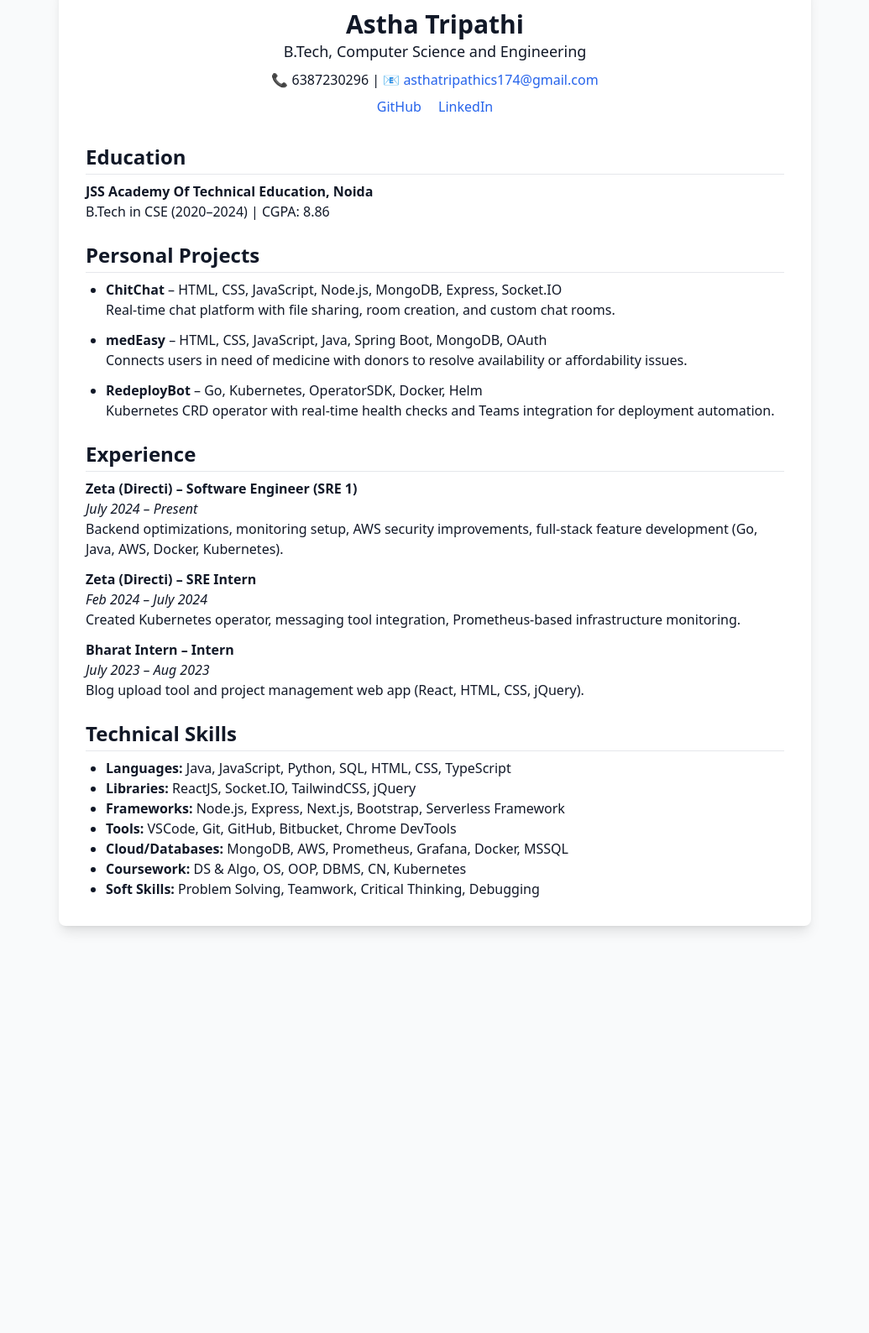
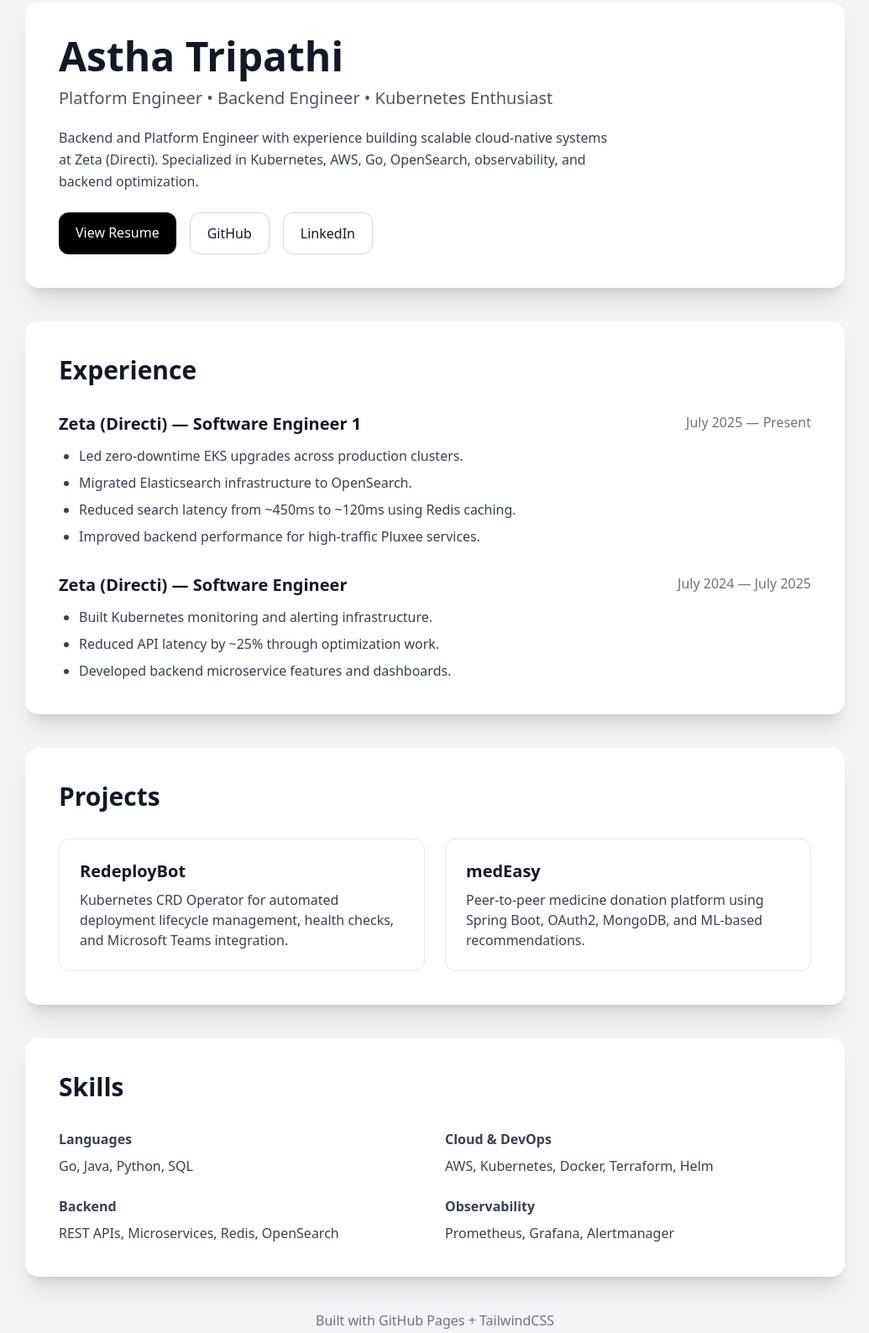
Before and after one commit to albetros24/astha_resume, a plain HTML site: page index.html in a window 1280 px wide. Shown: the part 45-1633 px from the top of the page at 84% size, without its empty margins (122-1157 px from the left). Before the commit the page ends 1172 px from the top, so only its background shows below. Drawn offline with nearby package versions, Linux system fonts and the light colour scheme.

Commit message:
Update index.html

```diff
--- a/index.html
+++ b/index.html
@@ -3,78 +3,224 @@
 <head>
   <meta charset="UTF-8" />
   <meta name="viewport" content="width=device-width, initial-scale=1.0"/>
-  <title>Astha Tripathi | Resume</title>
+  <title>Astha Tripathi | Platform & Backend Engineer</title>
+
   <script src="https://cdn.tailwindcss.com"></script>
+
+  <style>
+    html {
+      scroll-behavior: smooth;
+    }
+  </style>
 </head>
-<body class="bg-gray-50 text-gray-900 font-sans p-6">
-  <div class="max-w-4xl mx-auto bg-white shadow-lg p-8 rounded-lg">
-    <header class="text-center mb-8">
-      <h1 class="text-3xl font-bold">Astha Tripathi</h1>
-      <p class="text-lg">B.Tech, Computer Science and Engineering</p>
-      <p class="mt-2">📞 6387230296 | 📧 <a href="mailto:asthatripathics174@gmail.com" class="text-blue-600">asthatripathics174@gmail.com</a></p>
-      <div class="mt-2">
-        <a href="https://github.com/albetros24" class="text-blue-600 mr-4" target="_blank">GitHub</a>
-        <a href="https://www.linkedin.com/in/astha-tripathi-078031217/" class="text-blue-600" target="_blank">LinkedIn</a>
-      </div>
-    </header>
 
-    <section class="mb-6">
-      <h2 class="text-2xl font-semibold border-b pb-1 mb-2">Education</h2>
-      <p><strong>JSS Academy Of Technical Education, Noida</strong><br/>
-      B.Tech in CSE (2020–2024) | CGPA: 8.86</p>
-    </section>
+<body class="bg-gray-100 text-gray-900 font-sans">
 
-    <section class="mb-6">
-      <h2 class="text-2xl font-semibold border-b pb-1 mb-2">Personal Projects</h2>
-      <ul class="list-disc ml-6 space-y-3">
-        <li>
-          <strong>ChitChat</strong> – HTML, CSS, JavaScript, Node.js, MongoDB, Express, Socket.IO<br/>
-          Real-time chat platform with file sharing, room creation, and custom chat rooms.
-        </li>
-        <li>
-          <strong>medEasy</strong> – HTML, CSS, JavaScript, Java, Spring Boot, MongoDB, OAuth<br/>
-          Connects users in need of medicine with donors to resolve availability or affordability issues.
-        </li>
-        <li>
-          <strong>RedeployBot</strong> – Go, Kubernetes, OperatorSDK, Docker, Helm<br/>
-          Kubernetes CRD operator with real-time health checks and Teams integration for deployment automation.
-        </li>
-      </ul>
-    </section>
+  <div class="max-w-5xl mx-auto px-6 py-12">
 
-    <section class="mb-6">
-      <h2 class="text-2xl font-semibold border-b pb-1 mb-2">Experience</h2>
-      <div class="space-y-3">
+    <!-- HERO -->
+    <section class="bg-white rounded-2xl shadow-xl p-10">
+
+      <div class="flex flex-col md:flex-row md:items-center md:justify-between gap-8">
+
         <div>
-          <strong>Zeta (Directi) – Software Engineer (SRE 1)</strong><br/>
-          <em>July 2024 – Present</em><br/>
-          Backend optimizations, monitoring setup, AWS security improvements, full-stack feature development (Go, Java, AWS, Docker, Kubernetes).
+          <h1 class="text-5xl font-bold mb-3">
+            Astha Tripathi
+          </h1>
+
+          <p class="text-xl text-gray-600 mb-5">
+            Platform Engineer • Backend Engineer • Kubernetes Enthusiast
+          </p>
+
+          <p class="text-gray-700 leading-relaxed max-w-2xl">
+            Backend and Platform Engineer with experience building scalable cloud-native systems at Zeta (Directi).
+            Specialized in Kubernetes, AWS, Go, OpenSearch, observability, and backend optimization.
+          </p>
+
+          <div class="flex flex-wrap gap-4 mt-6">
+
+            <a
+              href="Astha_Tripathi_Resume.pdf"
+              target="_blank"
+              class="bg-black text-white px-5 py-3 rounded-xl hover:opacity-90 transition"
+            >
+              View Resume
+            </a>
+
+            <a
+              href="https://github.com/albetros24"
+              target="_blank"
+              class="border border-gray-300 px-5 py-3 rounded-xl hover:bg-gray-100 transition"
+            >
+              GitHub
+            </a>
+
+            <a
+              href="https://www.linkedin.com/in/astha-tripathi-078031217/"
+              target="_blank"
+              class="border border-gray-300 px-5 py-3 rounded-xl hover:bg-gray-100 transition"
+            >
+              LinkedIn
+            </a>
+
+          </div>
         </div>
-        <div>
-          <strong>Zeta (Directi) – SRE Intern</strong><br/>
-          <em>Feb 2024 – July 2024</em><br/>
-          Created Kubernetes operator, messaging tool integration, Prometheus-based infrastructure monitoring.
-        </div>
-        <div>
-          <strong>Bharat Intern – Intern</strong><br/>
-          <em>July 2023 – Aug 2023</em><br/>
-          Blog upload tool and project management web app (React, HTML, CSS, jQuery).
-        </div>
+
       </div>
     </section>
 
-    <section>
-      <h2 class="text-2xl font-semibold border-b pb-1 mb-2">Technical Skills</h2>
-      <ul class="list-disc ml-6">
-        <li><strong>Languages:</strong> Java, JavaScript, Python, SQL, HTML, CSS, TypeScript</li>
-        <li><strong>Libraries:</strong> ReactJS, Socket.IO, TailwindCSS, jQuery</li>
-        <li><strong>Frameworks:</strong> Node.js, Express, Next.js, Bootstrap, Serverless Framework</li>
-        <li><strong>Tools:</strong> VSCode, Git, GitHub, Bitbucket, Chrome DevTools</li>
-        <li><strong>Cloud/Databases:</strong> MongoDB, AWS, Prometheus, Grafana, Docker, MSSQL</li>
-        <li><strong>Coursework:</strong> DS & Algo, OS, OOP, DBMS, CN, Kubernetes</li>
-        <li><strong>Soft Skills:</strong> Problem Solving, Teamwork, Critical Thinking, Debugging</li>
-      </ul>
+    <!-- EXPERIENCE -->
+    <section class="mt-10 bg-white rounded-2xl shadow-xl p-10">
+
+      <h2 class="text-3xl font-bold mb-8">
+        Experience
+      </h2>
+
+      <div class="space-y-8">
+
+        <div>
+          <div class="flex justify-between flex-wrap gap-2">
+            <h3 class="text-xl font-semibold">
+              Zeta (Directi) — Software Engineer 1
+            </h3>
+
+            <span class="text-gray-500">
+              July 2025 — Present
+            </span>
+          </div>
+
+          <ul class="list-disc ml-6 mt-3 text-gray-700 space-y-2">
+            <li>
+              Led zero-downtime EKS upgrades across production clusters.
+            </li>
+
+            <li>
+              Migrated Elasticsearch infrastructure to OpenSearch.
+            </li>
+
+            <li>
+              Reduced search latency from ~450ms to ~120ms using Redis caching.
+            </li>
+
+            <li>
+              Improved backend performance for high-traffic Pluxee services.
+            </li>
+          </ul>
+        </div>
+
+        <div>
+          <div class="flex justify-between flex-wrap gap-2">
+            <h3 class="text-xl font-semibold">
+              Zeta (Directi) — Software Engineer
+            </h3>
+
+            <span class="text-gray-500">
+              July 2024 — July 2025
+            </span>
+          </div>
+
+          <ul class="list-disc ml-6 mt-3 text-gray-700 space-y-2">
+            <li>
+              Built Kubernetes monitoring and alerting infrastructure.
+            </li>
+
+            <li>
+              Reduced API latency by ~25% through optimization work.
+            </li>
+
+            <li>
+              Developed backend microservice features and dashboards.
+            </li>
+          </ul>
+        </div>
+
+      </div>
     </section>
+
+    <!-- PROJECTS -->
+    <section class="mt-10 bg-white rounded-2xl shadow-xl p-10">
+
+      <h2 class="text-3xl font-bold mb-8">
+        Projects
+      </h2>
+
+      <div class="grid md:grid-cols-2 gap-6">
+
+        <div class="border rounded-xl p-6">
+          <h3 class="text-xl font-semibold mb-2">
+            RedeployBot
+          </h3>
+
+          <p class="text-gray-700">
+            Kubernetes CRD Operator for automated deployment lifecycle management,
+            health checks, and Microsoft Teams integration.
+          </p>
+        </div>
+
+        <div class="border rounded-xl p-6">
+          <h3 class="text-xl font-semibold mb-2">
+            medEasy
+          </h3>
+
+          <p class="text-gray-700">
+            Peer-to-peer medicine donation platform using Spring Boot,
+            OAuth2, MongoDB, and ML-based recommendations.
+          </p>
+        </div>
+
+      </div>
+    </section>
+
+    <!-- SKILLS -->
+    <section class="mt-10 bg-white rounded-2xl shadow-xl p-10">
+
+      <h2 class="text-3xl font-bold mb-8">
+        Skills
+      </h2>
+
+      <div class="grid md:grid-cols-2 gap-6 text-gray-700">
+
+        <div>
+          <h3 class="font-semibold mb-2">
+            Languages
+          </h3>
+
+          <p>Go, Java, Python, SQL</p>
+        </div>
+
+        <div>
+          <h3 class="font-semibold mb-2">
+            Cloud & DevOps
+          </h3>
+
+          <p>AWS, Kubernetes, Docker, Terraform, Helm</p>
+        </div>
+
+        <div>
+          <h3 class="font-semibold mb-2">
+            Backend
+          </h3>
+
+          <p>REST APIs, Microservices, Redis, OpenSearch</p>
+        </div>
+
+        <div>
+          <h3 class="font-semibold mb-2">
+            Observability
+          </h3>
+
+          <p>Prometheus, Grafana, Alertmanager</p>
+        </div>
+
+      </div>
+    </section>
+
+    <!-- FOOTER -->
+    <footer class="text-center text-gray-500 mt-10">
+      Built with GitHub Pages + TailwindCSS
+    </footer>
+
   </div>
+
 </body>
 </html>
```
